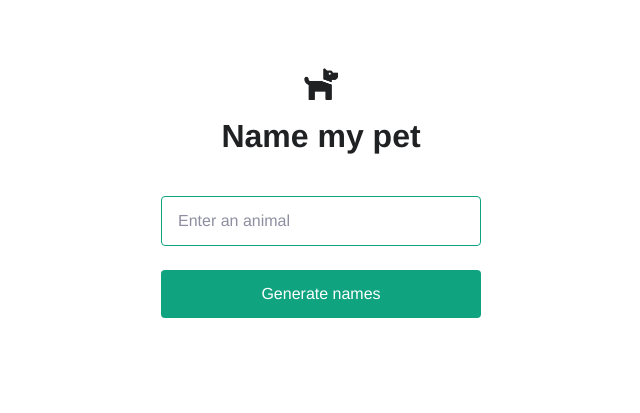
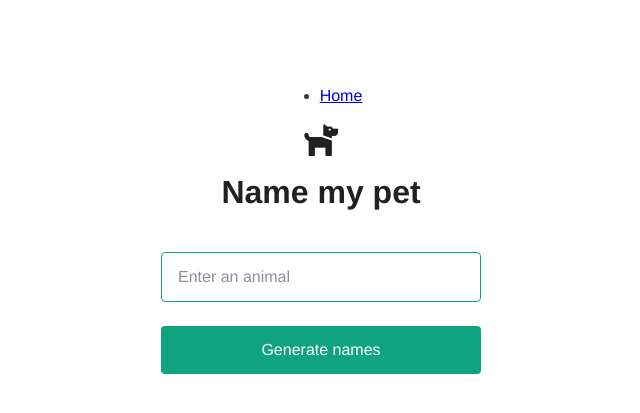
Before and after one commit to openai/openai-quickstart-python, a Flask app: page / in a window 1280 px wide. Shown: the top 413 px of the page, without its empty margins (319-959 px from the left). Run offline with Flask 2, Linux system fonts and the light colour scheme; some web fonts are replaced.

Commit message:
navigation

```diff
--- a/templates/index.html
+++ b/templates/index.html
@@ -1,11 +1,18 @@
 <!DOCTYPE html>
 <head>
-  <title>OpenAI Quickstart</title>
+  <title>Service Kita</title>
   <link
     rel="shortcut icon"
     href="{{ url_for('static', filename='dog.png') }}"
   />
   <link rel="stylesheet" href="{{ url_for('static', filename='main.css') }}" />
+
+  <nav>
+    <ul>
+      <li><a href="{{ url_for('index') }}">Home</a></li>
+
+    </ul>
+  </nav>
 </head>
 
 <body>
```
